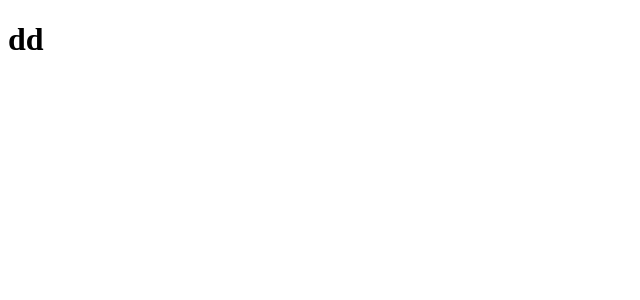
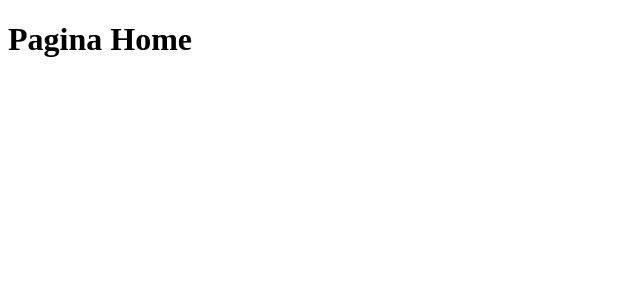
Before and after one commit to GustavoKobielski/Furtunite-Ecommece, a React (Vite) app: page / in a window 1280 px wide. Shown: the top 300 px of the page, without its empty margins (0-640 px from the left). Built offline with nearby package versions, Linux system fonts and the light colour scheme.

Commit message:
fix: routing configuration

```diff
--- a/src/App.tsx
+++ b/src/App.tsx
@@ -1,7 +1,28 @@
+import React from 'react';
+import { BrowserRouter as Router, Routes, Route } from 'react-router-dom';
 
+import Home from './pages/Home/Home'; // Pagina Home
+import About from './pages/About/About'; // Pagina About
+import Contact from './pages/Contact/Contact'; // Pagina Contact
+import Shop from './pages/Shop/Shop'; // Pagina Shop
 
 function App() {
-  return <h1>dd</h1>
+  return (
+    <Router>
+      <div>
+        {/* Navbar aq */}
+
+        <Routes>
+          <Route path="/" element={<Home />} />          {/* Página Home */}
+          <Route path="/about" element={<About />} />    {/* Página About */}
+          <Route path="/contact" element={<Contact />} />{/* Página Contact */}
+          <Route path="/shop" element={<Shop />} />      {/* Página Shop */}
+        </Routes>
+
+        {/* Footer aq */}
+      </div>
+    </Router>
+  )
 }
 
 export default App
```
